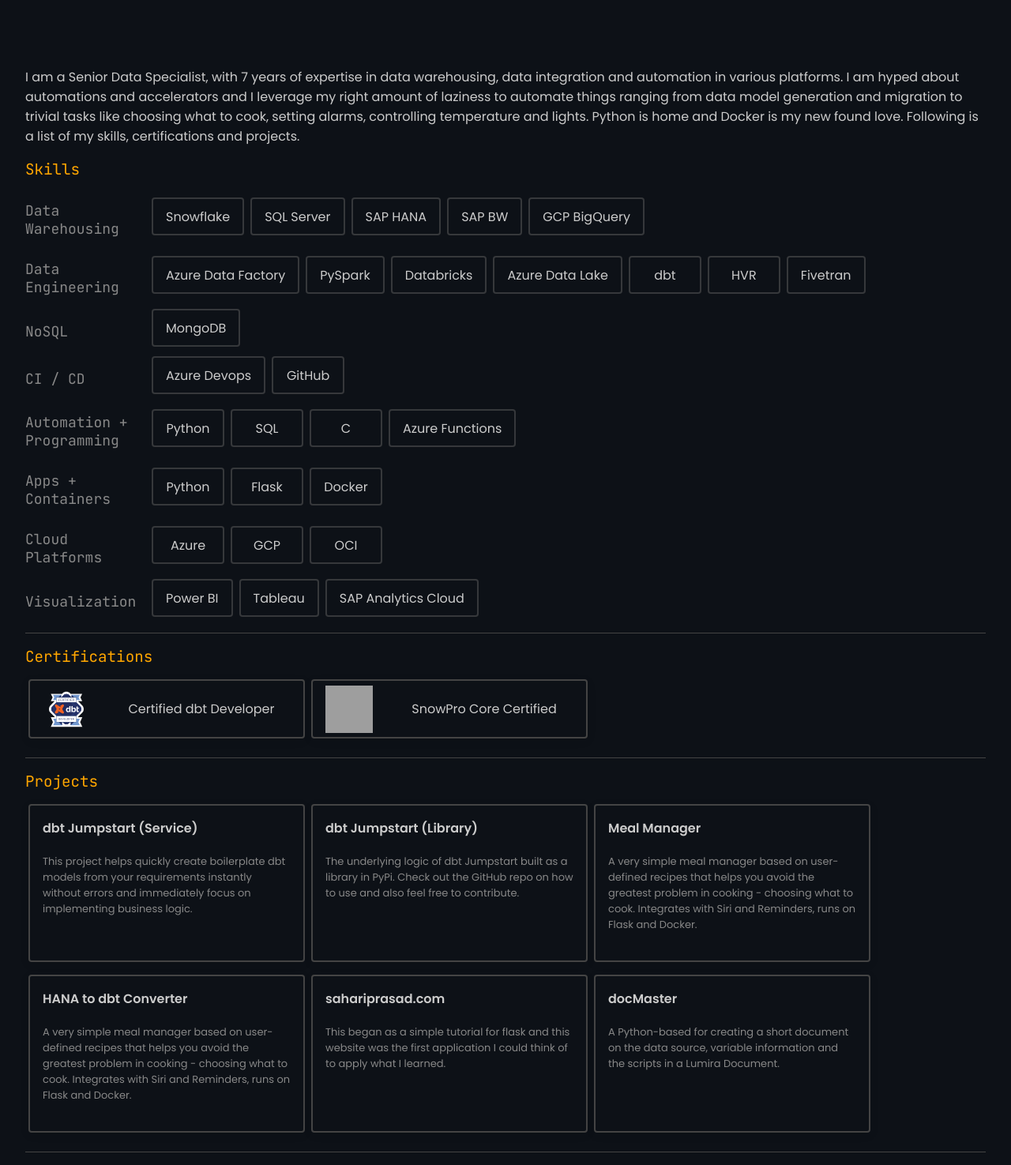
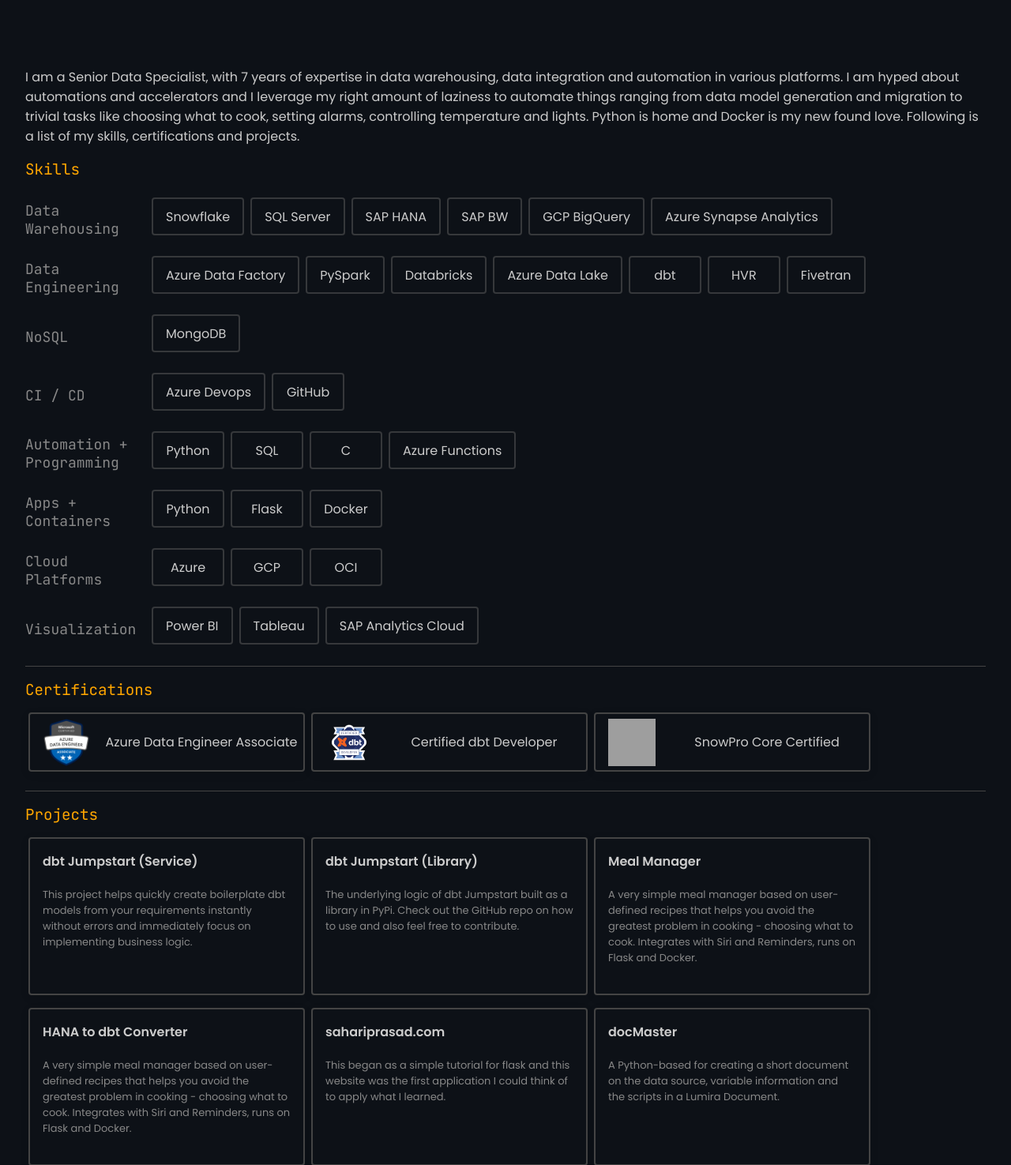
Before and after one commit to sahariprasad/dbt-jumpstart-docker, a Flask app: page / in a window 1280 px wide. Shown: the part 723-2198 px from the top of the page at 79% size. Run offline with Flask 2, Linux system fonts and the light colour scheme; grey boxes are pictures that could not be loaded.

Commit message:
- Added DP203 - Added Synapse skill - Adjusted margin

```diff
--- a/main.py
+++ b/main.py
@@ -17,7 +17,7 @@ app.config["UPLOAD_FOLDER"] = 'config'
 @app.route('/')
 def hello_world():
     skillset = {
-        "Data Warehousing": ["Snowflake", "SQL Server", "SAP HANA", "SAP BW", "GCP BigQuery"],
+        "Data Warehousing": ["Snowflake", "SQL Server", "SAP HANA", "SAP BW", "GCP BigQuery", "Azure Synapse Analytics"],
         "Data Engineering": ["Azure Data Factory", "PySpark", "Databricks", "Azure Data Lake", "dbt", "HVR", "Fivetran"],
         "NoSQL": ["MongoDB"],
         "CI / CD": ["Azure Devops", "GitHub"],
--- a/static/stylesheets/styles.css
+++ b/static/stylesheets/styles.css
@@ -522,6 +522,7 @@ input[type="file"] {
 }
 
 .skills-card-container {
+    min-height: 70px;
     width: 100%;
     display: flex;
     flex-direction: row;
--- a/templates/start.html
+++ b/templates/start.html
@@ -41,6 +41,14 @@
 
                     <div class="certification-card-container">
                         <a class="certification-container-headings container-headers">Certifications</a>
+                        <div class="certification-card" onclick= "window.open('https://www.credly.com/badges/e191e92a-a84c-4672-a07e-3a9e3ba373b3/linked_in?t=rlmw3t','dp203 certificate');">
+                            <div class="certification-card-image-container">
+                                <img src="../static/images/azure-data-engineer-associate-resized.png" class="certification-card-image">
+                            </div>
+                            <div class="certification-card-text-container">
+                                <p class="certification-card-text">Azure Data Engineer Associate</p>
+                            </div>
+                        </div>
                         <div class="certification-card" onclick= "window.open('http://credential.net/31951e47-2463-4192-b0fc-9861eae54f51','dbt Certificate');">
                             <div class="certification-card-image-container">
                                 <img src="../static/images/dbt_cert_badge.svg" class="certification-card-image">
```
Also changed, not shown: static/images/azure-data-engineer-associate-resized.png (added).
